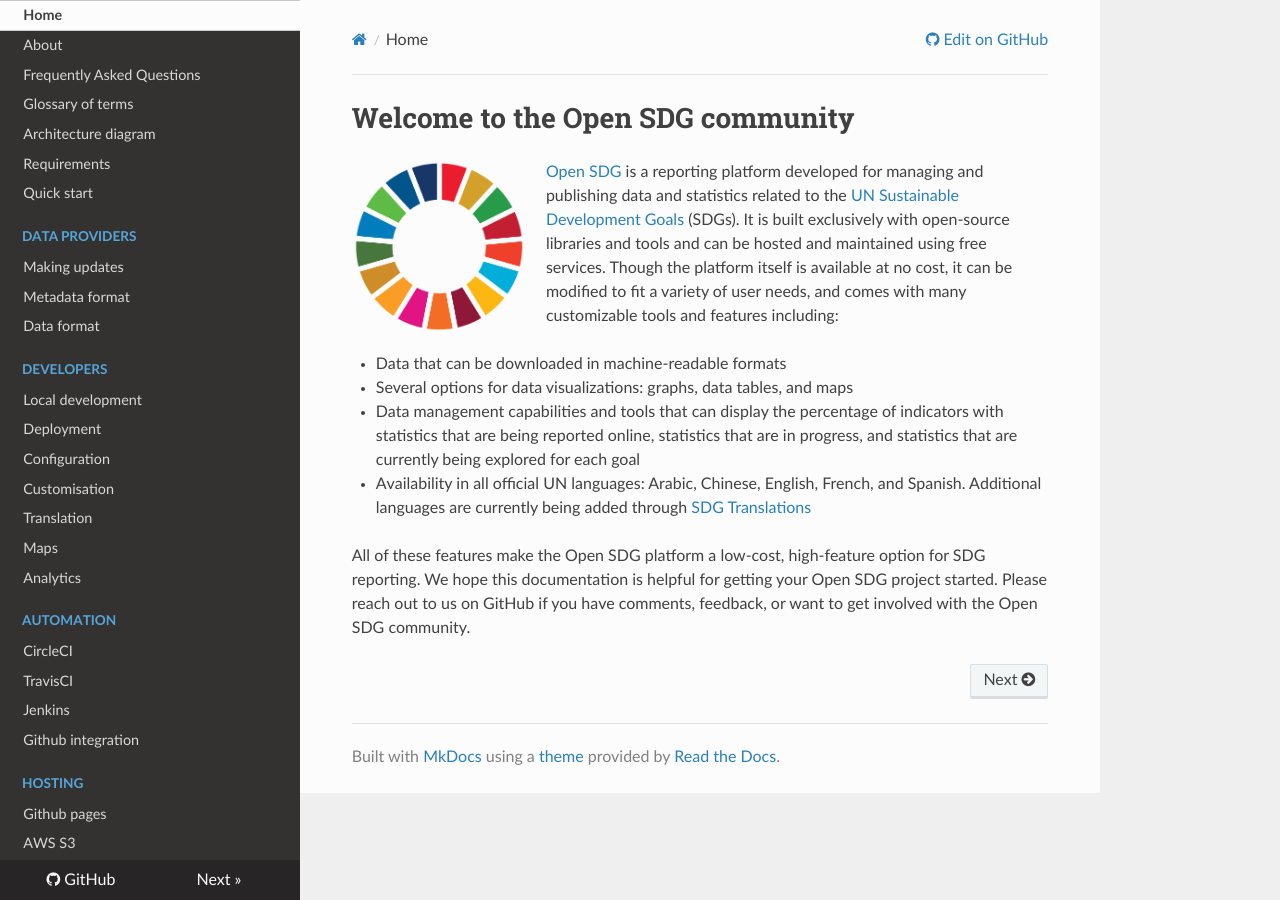
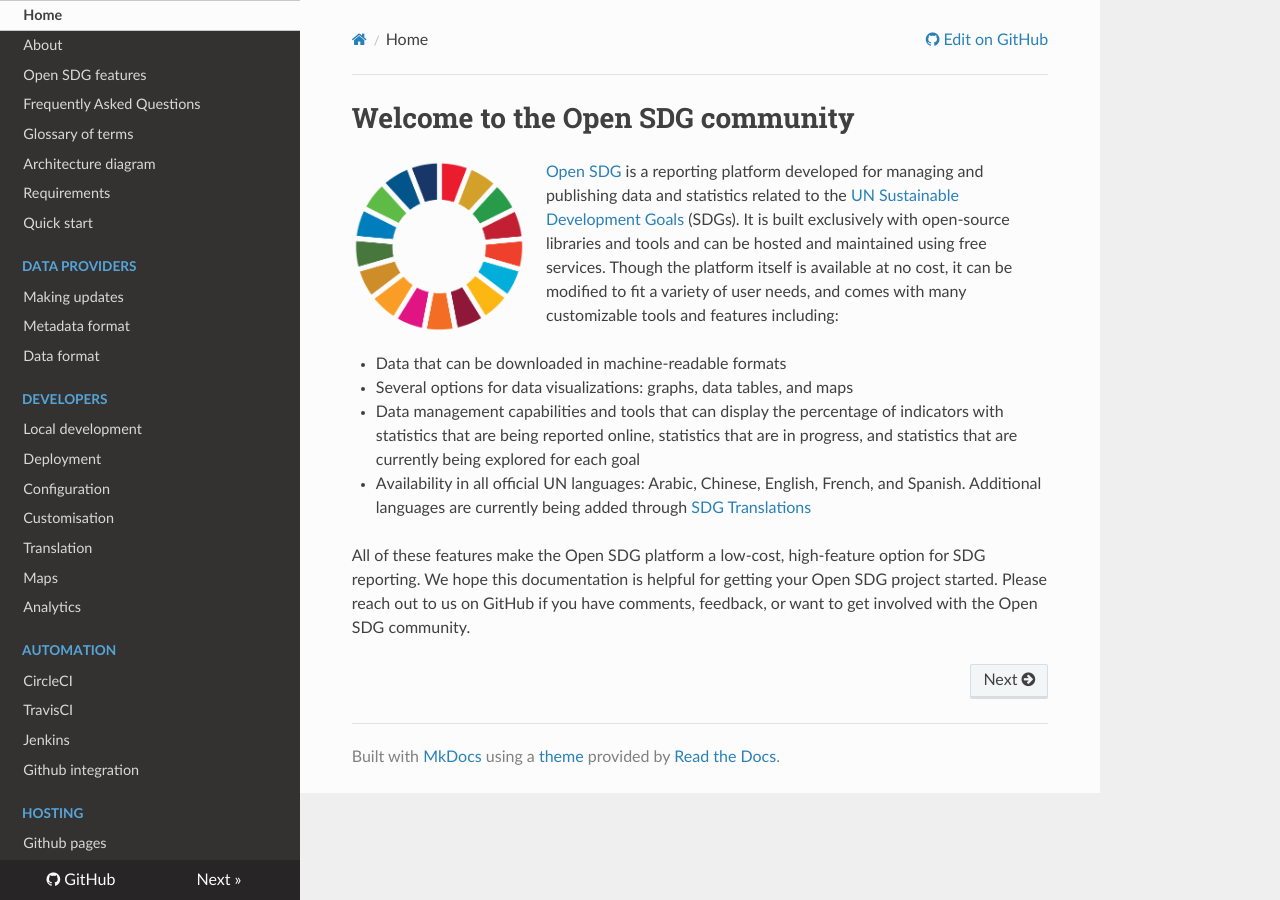
Before and after one commit to open-sdg/open-sdg, an MkDocs documentation site: the page built from docs/index.md, in a window 1280 px wide. Built offline with MkDocs 1.6.1, drawn with Linux system fonts in a browser that asks for light colours; nearby versions of some CDN libraries; old or Windows-style settings are respelled for this version of MkDocs.

Commit message:
Add page to showcase Open SDG features

```diff
--- a/mkdocs.yml
+++ b/mkdocs.yml
@@ -15,6 +15,7 @@
 pages:
     - Home: index.md
     - About: about.md
+    - Open SDG features: open-sdg-features.md
     - Frequently Asked Questions: faq.md
     - Glossary of terms: glossary.md
     - Architecture diagram: architecture.md
```
